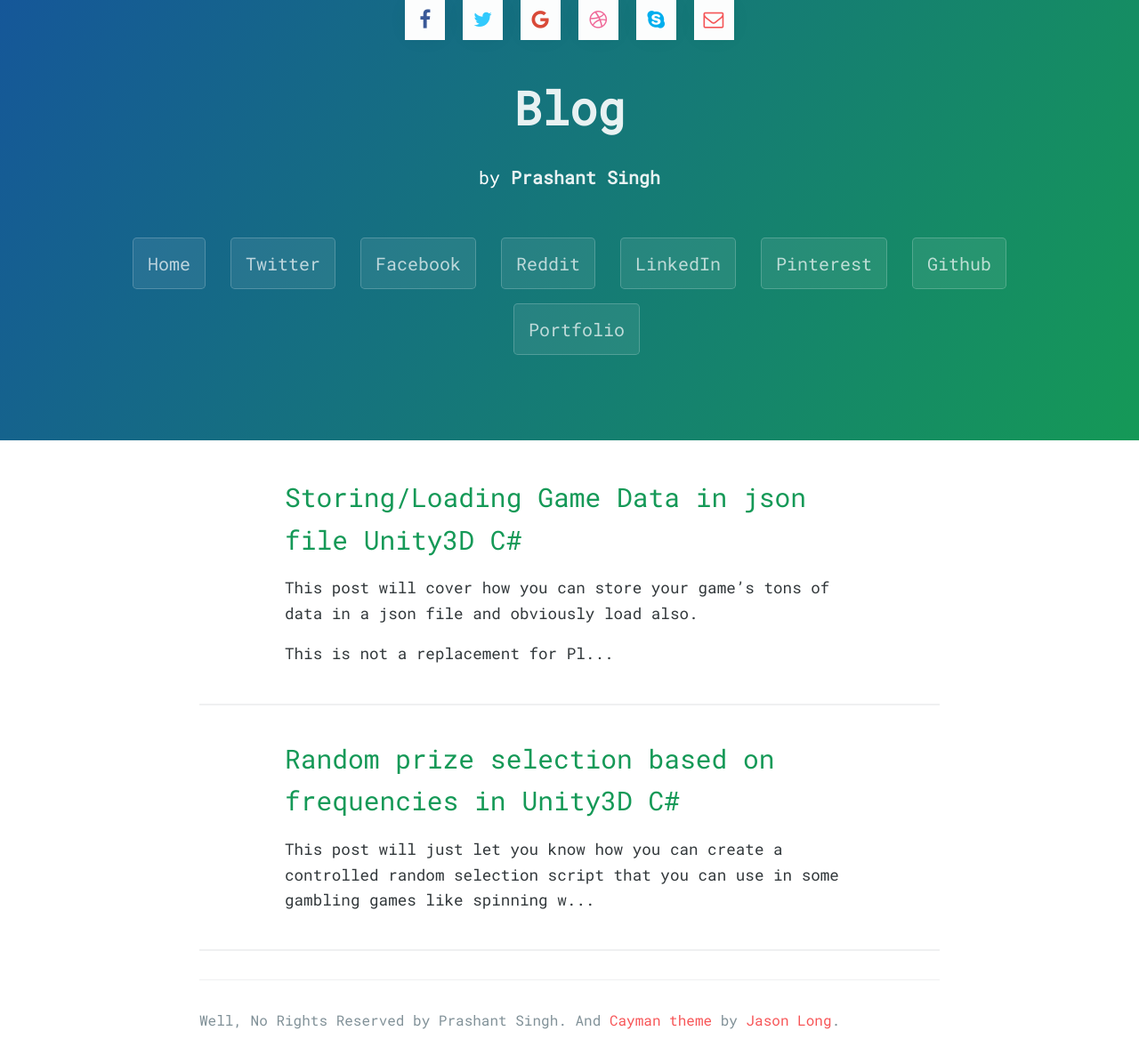
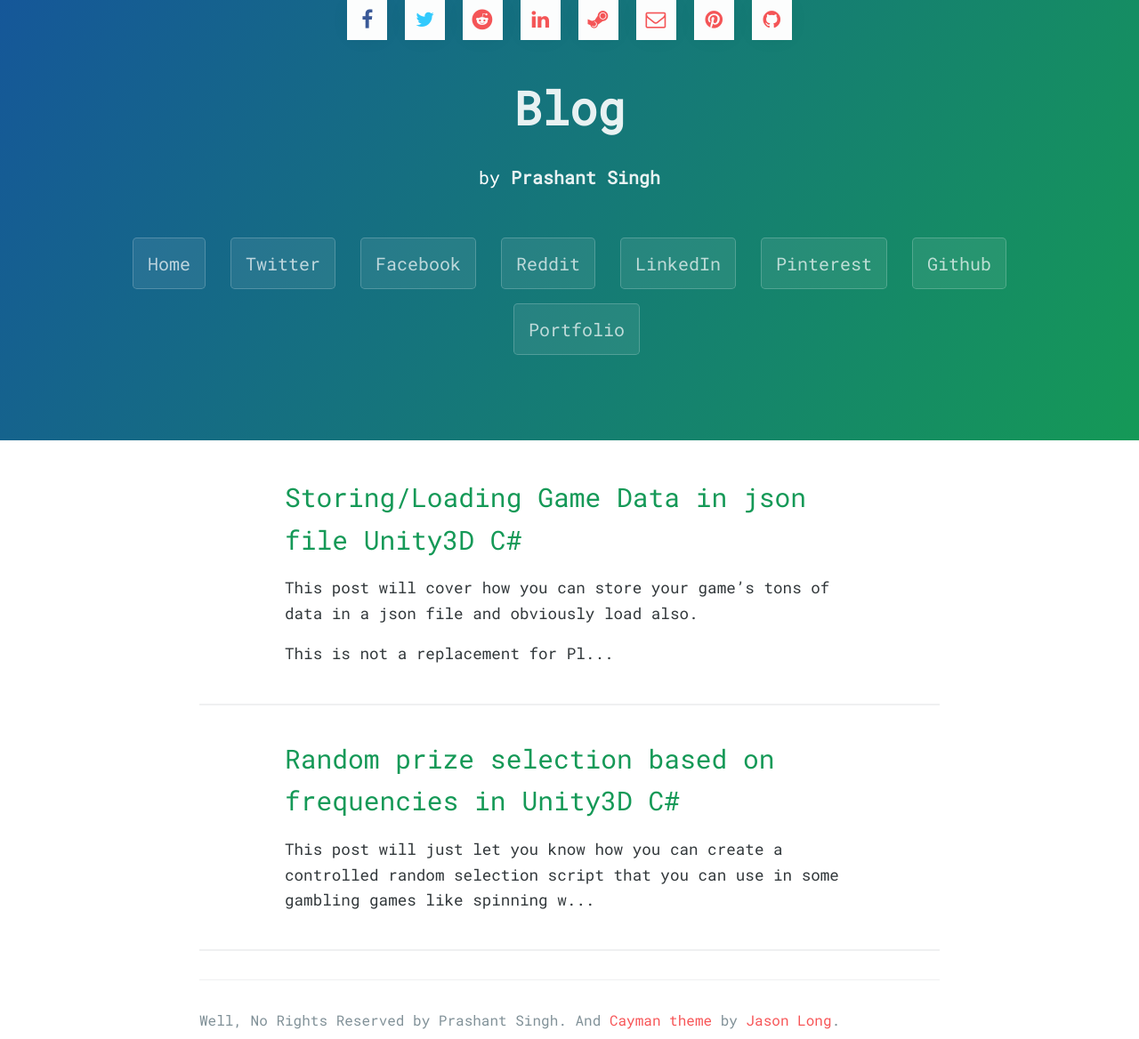
Before and after one commit to prashant-singh/prashant-singh.github.io, a Jekyll site: the page built from index.html, in a window 1280 px wide. Shown: the whole page at 89% size. Built offline with Jekyll 4.4.1, drawn with Linux system fonts in a browser that asks for light colours; nearby versions of some CDN libraries; the list of posts is cut into pages by our own code; a style sheet for code colours, icons or effects is not loaded.

Commit message:
Update header.html

```diff
--- a/_includes/header.html
+++ b/_includes/header.html
@@ -4,7 +4,15 @@
      <!--<h3 style="font-weight: lighter;">a blog for <a class="header-link" href="http://canijustgo.com/" target="_blank">canijustgo.com</a></h3>-->
      <!--<h3>{% if site.twitter_username %}<a class="header-link" href="http://twitter.com/{{ site.twitter_username }}" target="_blank">follow @{{ site.twitter_username }}</a></h3>{% endif %}-->
     <br>
- <div class="social-buttons"><a href="#" class="social-button facebook"><i class="fa fa-facebook"></i></a><a href="#" class="social-button twitter"><i class="fa fa-twitter"></i></a><a href="#" class="social-button google"><i class="fa fa-google"></i></a><a href="#" class="social-button dribbble"><i class="fa fa-dribbble"></i></a><a href="#" class="social-button skype"><i class="fa fa-skype"></i></a><a href="#" class="social-button envelope-o"><i class="fa fa-envelope-o"></i></a>
+ <div class="social-buttons">
+ 	<a href="#" class="social-button facebook"><i class="fa fa-facebook"></i></a>
+ 	<a href="#" class="social-button twitter"><i class="fa fa-twitter"></i></a>
+ 	<a href="#" class="social-button reddit"><i class="fa fa-reddit"></i></a>
+ 	<a href="#" class="social-button linkedin"><i class="fa fa-linkedin"></i></a>
+ 	<a href="#" class="social-button steam"><i class="fa fa-steam"></i></a>
+ 	<a href="#" class="social-button envelope-o"><i class="fa fa-envelope-o"></i></a>
+ 	<a href="#" class="social-button pinterest"><i class="fa fa-pinterest"></i></a>
+ 	<a href="#" class="social-button github"><i class="fa fa-github"></i></a>
 </div>
 
      <a href="http://www.prashantsingh.xyz" class="btn">Home</a>
```
